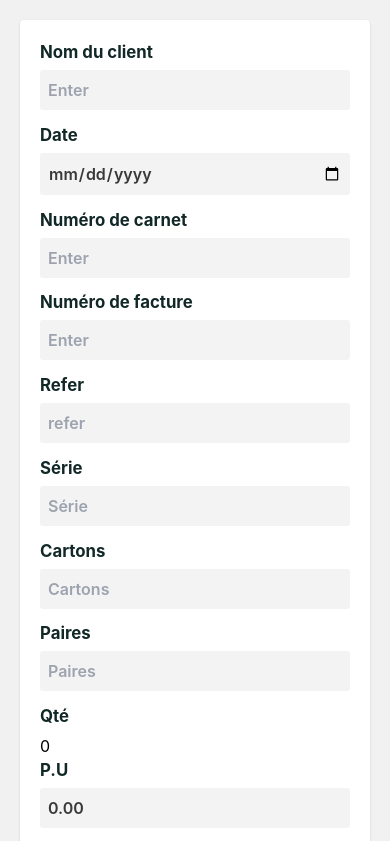
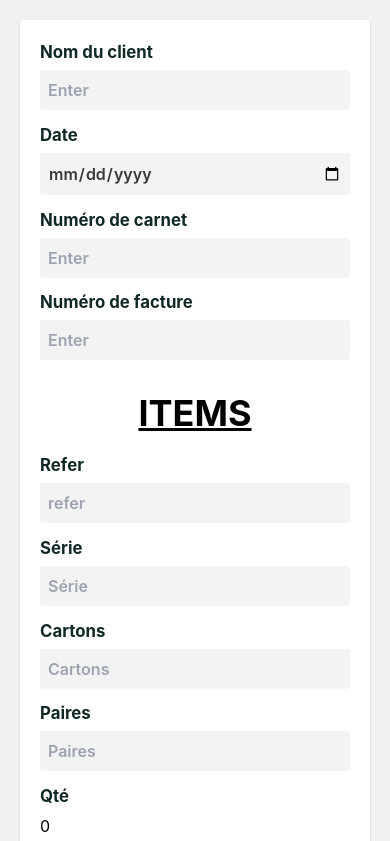
Before and after one commit to THETOTOJ/Invoice, a React (Create React App) app: page / in a window 390 px wide. Shown: the top 841 px of the page. Built offline with nearby package versions, Linux system fonts and the light colour scheme; the HTML template or start-up script is replaced by a standard one.

Commit message:
Mobile adjustment

```diff
--- a/src/App.js
+++ b/src/App.js
@@ -122,7 +122,7 @@ function App() {
         onChange={(b) =>setInvoiceNbr(b.target.value)}
         />
 
-
+          <h1 className="text-4xl font-bold m-5 text-center" ><u>ITEMS</u></h1>
                 <article>
                 <TableForm
                   refer={refer}
```
